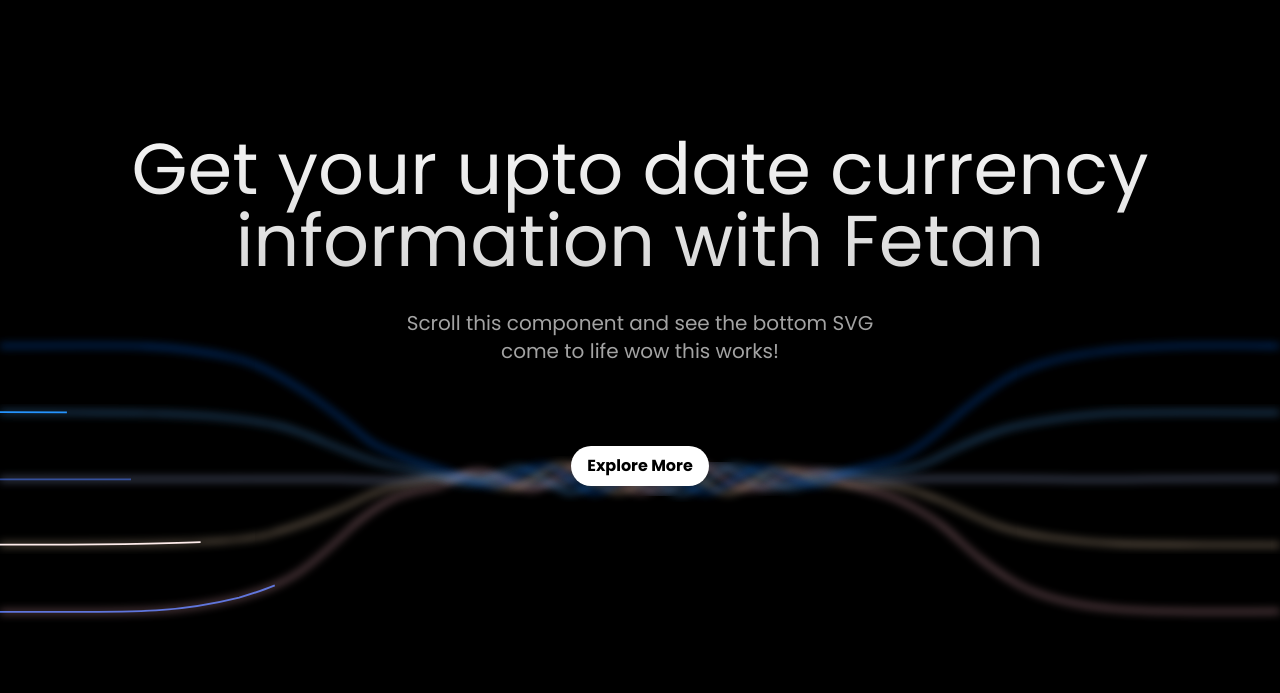
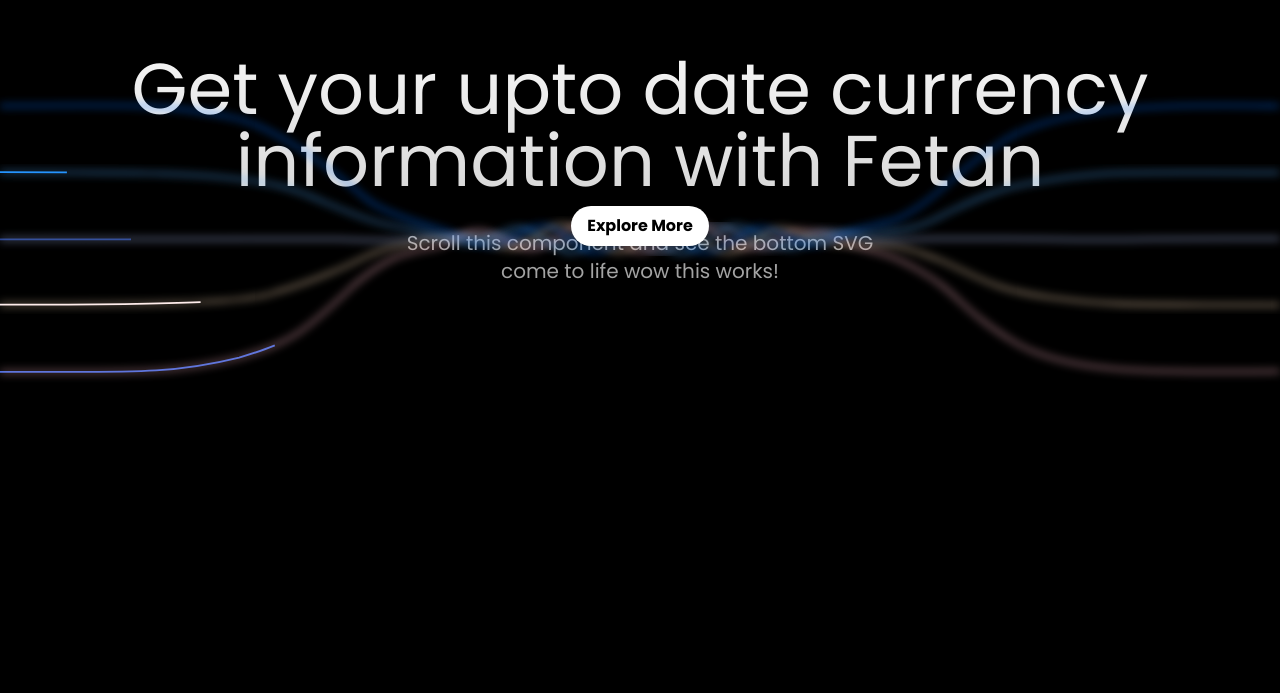
Before and after one commit to itskarloos/Fetan-Currency, a Next.js app: page / in a window 1280 px wide. Shown: the part 107-800 px from the top of the page. Built offline with nearby package versions, Linux system fonts and the light colour scheme.

Commit message:
Hero Fix

```diff
--- a/components/shared/Hero.tsx
+++ b/components/shared/Hero.tsx
@@ -19,7 +19,7 @@
 
   return (
     <div
-      className="h-[400vh] dark:bg-white dark:text-black bg-black w-full dark:border dark:border-white/[0.1] relative pt-40 overflow-clip"
+      className="h-[100vh] dark:bg-white dark:text-black bg-black w-full dark:border dark:border-white/[0.1] relative pt-40 overflow-clip"
       ref={ref}
     >
       <GoogleGeminiEffect
--- a/components/ui/google-gemini-effect.tsx
+++ b/components/ui/google-gemini-effect.tsx
@@ -20,7 +20,7 @@
   className?: string;
 }) => {
   return (
-    <div className={cn("sticky top-60", className)}>
+    <div className={cn("top-60", className)}>
       <p className="text-lg md:text-7xl font-normal pb-4 text-center bg-clip-text text-transparent bg-gradient-to-b from-neutral-100 to-neutral-300">
         {title || `Build with Aceternity UI`}
       </p>
```
